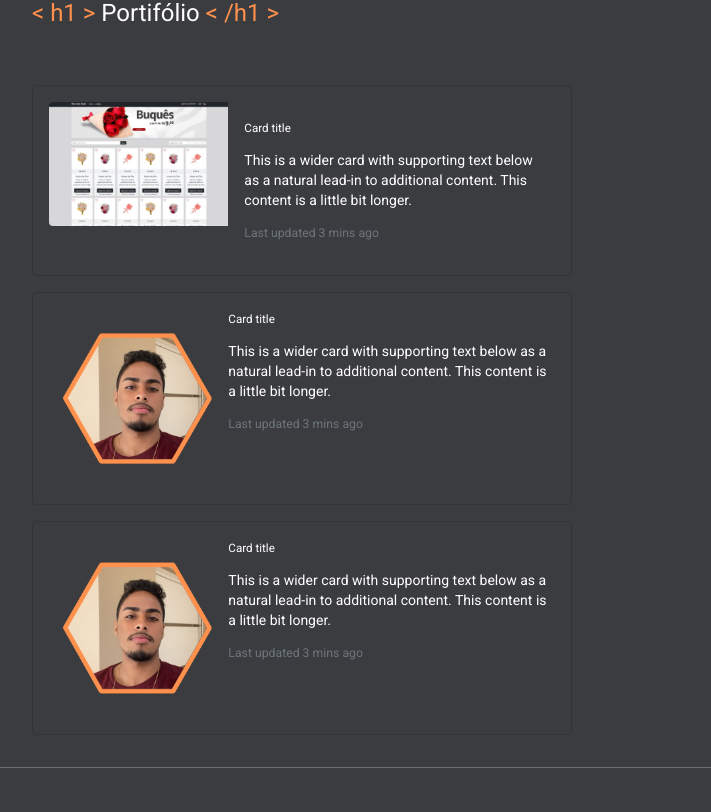
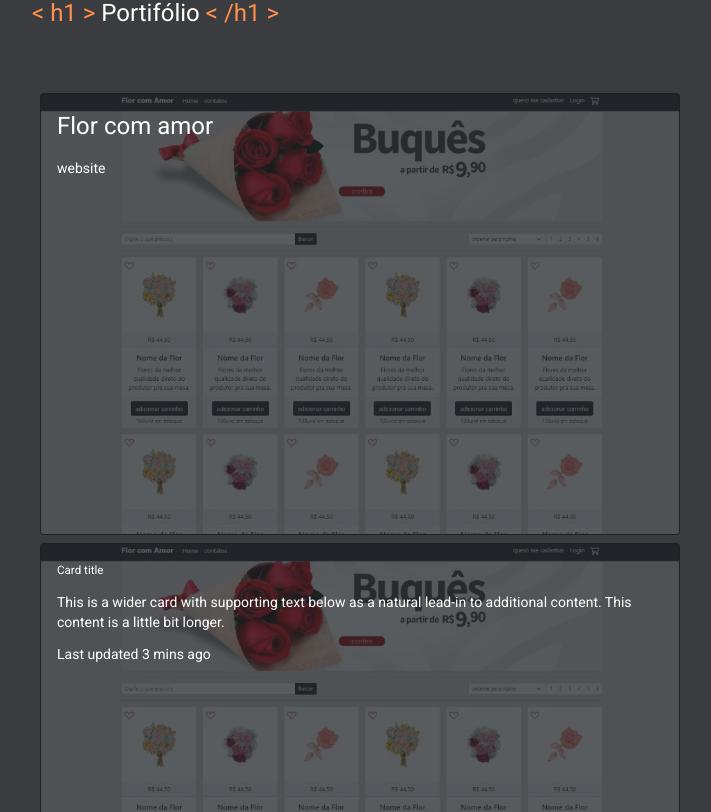
Before and after one commit to devbastos/frontend, an Angular app: page /projetos in a window 1280 px wide. Shown: the part 1168-1980 px from the top of the page, without its empty margins (50-761 px from the left). Built offline with nearby package versions, Linux system fonts and the light colour scheme.

Commit message:
projetos
alteraçoes nos cards

```diff
--- a/src/app/components/template/projetos/projetos.component.css
+++ b/src/app/components/template/projetos/projetos.component.css
@@ -4,4 +4,6 @@ span{
 .card {
     background-color: transparent;
     color: white;
+    max-width: 40rem;
+    display: inline-block;
 }
--- a/src/app/components/template/projetos/projetos.component.html
+++ b/src/app/components/template/projetos/projetos.component.html
@@ -1,53 +1,38 @@
 <div class="container" id="projetos">
     <div class="row">
-        <div class="col-12">
+        <div class="col">
           <h1 class="text-white mt-5"> <span>< h1 ></span> Portifólio <span>< /h1 ></span></h1>
 <br>
 <br>
-            <div class="card mb-3" style="max-width: 540px;">
-                <div class="row g-0">
-                  <div class="col-md-4">
-                    <img src="/assets/img/florComAmor.jpeg" class="img-fluid rounded-start m-3 " alt="...">
-                  </div>
-                  <div class="col-8">
-                    <div class=" m-3 card-body">
-                      <h5 class="card-title">Card title</h5>
-                      <p class="card-text">This is a wider card with supporting text below as a natural lead-in to additional content. This content is a little bit longer.</p>
-                      <p class="card-text"><small class="text-muted">Last updated 3 mins ago</small></p>
-                    </div>
-                  </div>
+
+
+              <div class="card ms-2 mt-2 bg-dark text-white">
+                <img src="/assets/img/florComAmor.jpeg" class="card-img opacity-25" alt="...">
+                <div class="card-img-overlay">
+                  <h1 class="card-title">Flor com amor</h1>
+                  <p class="card-text">website</p>
+                  <p class="card-text"></p>
                 </div>
               </div>
 
-              <div class="card mb-3" style="max-width: 540px;">
-                <div class="row g-0">
-                  <div class="col-md-4">
-                    <img src="/assets/img/eu.png" class="img-fluid rounded-start m-3 " alt="...">
-                  </div>
-                  <div class="col-8">
-                    <div class="card-body">
-                      <h5 class="card-title">Card title</h5>
-                      <p class="card-text">This is a wider card with supporting text below as a natural lead-in to additional content. This content is a little bit longer.</p>
-                      <p class="card-text"><small class="text-muted">Last updated 3 mins ago</small></p>
-                    </div>
-                  </div>
+              <div class="card ms-2 mt-2 bg-dark text-white">
+                <img src="/assets/img/florComAmor.jpeg" class="card-img opacity-25" alt="...">
+                <div class="card-img-overlay">
+                  <h5 class="card-title">Card title</h5>
+                  <p class="card-text">This is a wider card with supporting text below as a natural lead-in to additional content. This content is a little bit longer.</p>
+                  <p class="card-text">Last updated 3 mins ago</p>
                 </div>
               </div>
 
-              <div class="card mb-3" style="max-width: 540px;">
-                <div class="row g-0">
-                  <div class="col-md-4">
-                    <img src="/assets/img/eu.png" class="img-fluid rounded-start m-3 " alt="...">
-                  </div>
-                  <div class="col-8">
-                    <div class="card-body">
-                      <h5 class="card-title">Card title</h5>
-                      <p class="card-text">This is a wider card with supporting text below as a natural lead-in to additional content. This content is a little bit longer.</p>
-                      <p class="card-text"><small class="text-muted">Last updated 3 mins ago</small></p>
-                    </div>
-                  </div>
+              <div class="card ms-2 mt-2 bg-dark text-white">
+                <img src="/assets/img/florComAmor.jpeg" class="card-img opacity-25" alt="...">
+                <div class="card-img-overlay">
+                  <h5 class="card-title">Card title</h5>
+                  <p class="card-text">This is a wider card with supporting text below as a natural lead-in to additional content. This content is a little bit longer.</p>
+                  <p class="card-text">Last updated 3 mins ago</p>
                 </div>
               </div>
+
         </div>
     </div>
 </div>
```
